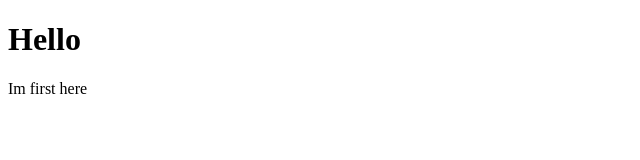
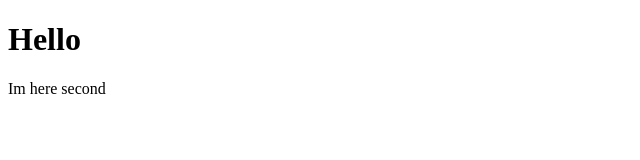
Before and after one commit to ngocbnguyen/projectA, a plain HTML site: page home.html in a window 1280 px wide. Shown: the full height of the page, 0-640 px from the left. Drawn offline with Linux system fonts and the light colour scheme.

```diff
--- a/home.html
+++ b/home.html
@@ -10,7 +10,7 @@
 
 <body>
     <h1>Hello</h1>
-    <aside>Im first here</aside>
+    <aside>Im here second</aside>
 </body>
 
 </html>
```
